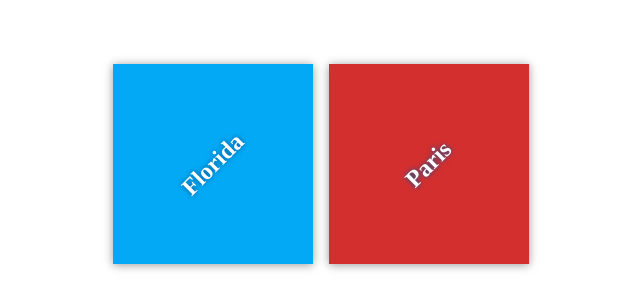
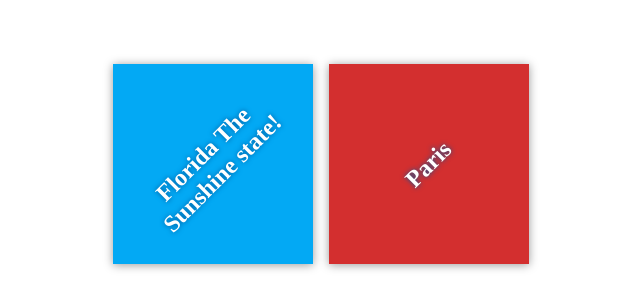
Before and after one commit to dkredd/my-travel-plans, a plain HTML site: page index.html in a window 1280 px wide. Shown: the part 236-544 px from the top of the page, without its empty margins (319-959 px from the left). Drawn offline with Linux system fonts and the light colour scheme.

Commit message:
Florida description

```diff
--- a/index.html
+++ b/index.html
@@ -11,7 +11,7 @@
     <div class="container">
         <div class="destination-container">
             <div class="destination" id="florida">
-                <h2>Florida</h2>
+                <h2>Florida The Sunshine state!</h2>
             </div>
 
             <div class="destination" id="paris">
```
